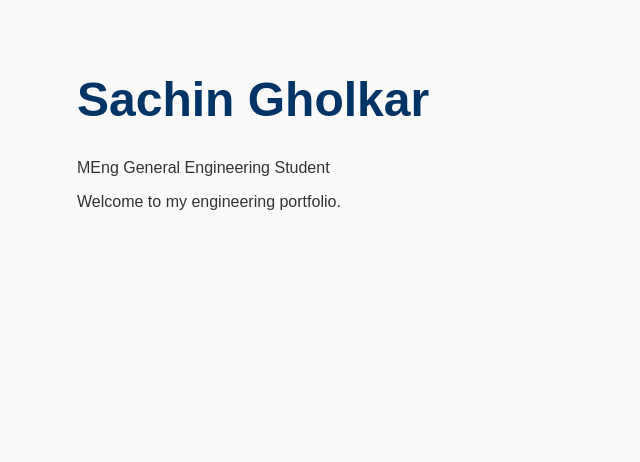
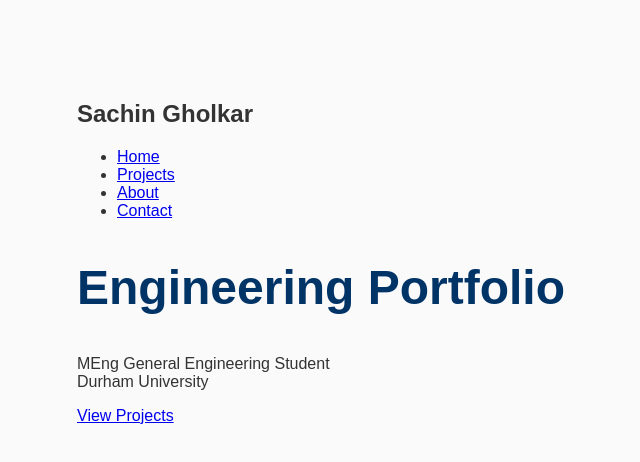
Before and after one commit to Sachin-Gholkar/Sachin-Gholkar.github.io, a plain HTML site: page index.html in a window 1280 px wide. Shown: the whole page, without its empty margins (63-703 px from the left). Drawn offline with Linux system fonts and the light colour scheme.

Commit message:
Enhance index.html with header and navigation
Added header, navigation, and hero section to the portfolio page.

```diff
--- a/index.html
+++ b/index.html
@@ -1,19 +1,63 @@
 <!DOCTYPE html>
-<html>
+<html lang="en">
 
 <head>
+
+<meta charset="UTF-8">
+
+<meta name="viewport" content="width=device-width, initial-scale=1.0">
+
+<title>Sachin Gholkar</title>
+
 <link rel="stylesheet" href="style.css">
-<title>Sachin Gholkar</title>
 
 </head>
 
 <body>
 
-<h1>Sachin Gholkar</h1>
+<header>
 
-<p>MEng General Engineering Student</p>
+<nav>
 
-<p>Welcome to my engineering portfolio.</p>
+<h2>Sachin Gholkar</h2>
+
+<ul>
+
+<li><a href="index.html">Home</a></li>
+
+<li><a href="projects.html">Projects</a></li>
+
+<li><a href="about.html">About</a></li>
+
+<li><a href="contact.html">Contact</a></li>
+
+</ul>
+
+</nav>
+
+</header>
+
+<section class="hero">
+
+<h1>Engineering Portfolio</h1>
+
+<p>
+
+MEng General Engineering Student
+
+<br>
+
+Durham University
+
+</p>
+
+<a class="button" href="projects.html">
+
+View Projects
+
+</a>
+
+</section>
 
 </body>
 
```
